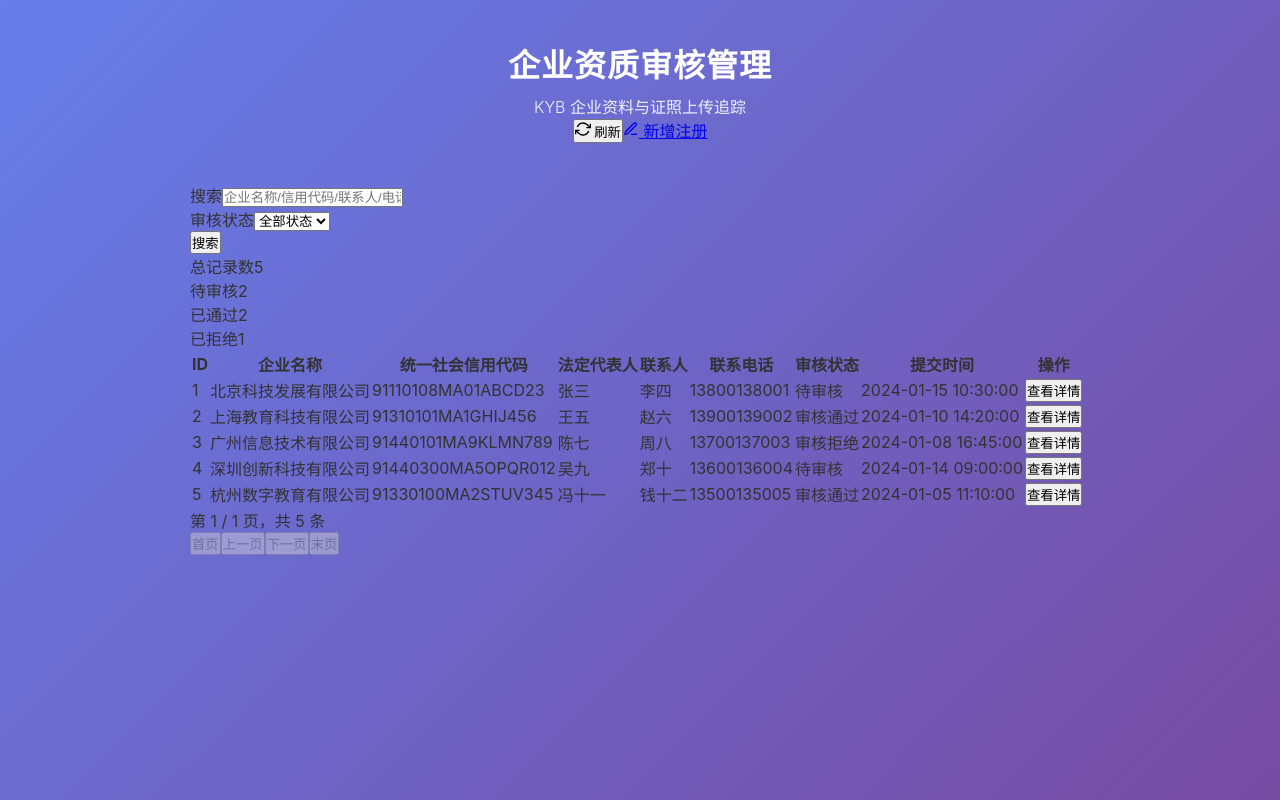
After one commit to zhijie435/kuajing-020-supplier-register-kyb, a PHP site: page /list.html in a window 1280 px wide. The commit adds this page. Run offline with PHP 8.4, Linux system fonts and the light colour scheme.

Commit message:
.480911634477292:523002b5291fca20a71ff68de4e0661e_6a386e80149fa750a68375df.6a386e89149fa750a68375e4.6a386e8991b8ae311f221b59:Trae CN.T(2026/6/22 07:06:49)

```diff
--- /dev/null
+++ b/frontend/list.html
@@ -0,0 +1,144 @@
+<!DOCTYPE html>
+<html lang="zh-CN">
+<head>
+    <meta charset="UTF-8">
+    <meta name="viewport" content="width=device-width, initial-scale=1.0">
+    <title>企业资质审核列表 - 在线课程教务系统</title>
+    <link rel="stylesheet" href="css/style.css">
+    <script src="https://unpkg.com/vue@3/dist/vue.global.js"></script>
+</head>
+<body>
+    <div id="app">
+        <div class="container">
+            <div class="header">
+                <div class="header-row">
+                    <div>
+                        <h1>企业资质审核管理</h1>
+                        <p class="subtitle">KYB 企业资料与证照上传追踪</p>
+                    </div>
+                    <div class="header-actions">
+                        <button class="btn-refresh" @click="refreshList" :disabled="loading">
+                            <svg width="16" height="16" viewBox="0 0 24 24" fill="none" stroke="currentColor" stroke-width="2" :class="{ 'spin': loading }">
+                                <polyline points="23 4 23 10 17 10"></polyline>
+                                <polyline points="1 20 1 14 7 14"></polyline>
+                                <path d="M3.51 9a9 9 0 0 1 14.85-3.36L23 10M1 14l4.64 4.36A9 9 0 0 0 20.49 15"></path>
+                            </svg>
+                            刷新
+                        </button>
+                        <a href="index.html" class="btn-nav">
+                            <svg width="16" height="16" viewBox="0 0 24 24" fill="none" stroke="currentColor" stroke-width="2">
+                                <path d="M12 20h9"></path>
+                                <path d="M16.5 3.5a2.121 2.121 0 0 1 3 3L7 19l-4 1 1-4L16.5 3.5z"></path>
+                            </svg>
+                            新增注册
+                        </a>
+                    </div>
+                </div>
+            </div>
+
+            <div class="filter-bar">
+                <div class="filter-item">
+                    <label>搜索</label>
+                    <input type="text" v-model="keyword" placeholder="企业名称/信用代码/联系人/电话" @keyup.enter="searchList">
+                </div>
+                <div class="filter-item">
+                    <label>审核状态</label>
+                    <select v-model="statusFilter" @change="searchList">
+                        <option value="">全部状态</option>
+                        <option value="0">待审核</option>
+                        <option value="1">审核通过</option>
+                        <option value="2">审核拒绝</option>
+                    </select>
+                </div>
+                <div class="filter-item">
+                    <button class="btn-search" @click="searchList">搜索</button>
+                </div>
+            </div>
+
+            <div class="stats-bar">
+                <div class="stat-item">
+                    <span class="stat-label">总记录数</span>
+                    <span class="stat-value">{{ pagination.total }}</span>
+                </div>
+                <div class="stat-item pending">
+                    <span class="stat-label">待审核</span>
+                    <span class="stat-value">{{ stats.pending }}</span>
+                </div>
+                <div class="stat-item approved">
+                    <span class="stat-label">已通过</span>
+                    <span class="stat-value">{{ stats.approved }}</span>
+                </div>
+                <div class="stat-item rejected">
+                    <span class="stat-label">已拒绝</span>
+                    <span class="stat-value">{{ stats.rejected }}</span>
+                </div>
+            </div>
+
+            <div v-if="loading" class="loading-state">
+                <div class="loading-spinner"></div>
+                <p>加载中...</p>
+            </div>
+
+            <div v-else-if="list.length === 0" class="empty-state">
+                <svg width="64" height="64" viewBox="0 0 24 24" fill="none" stroke="currentColor" stroke-width="1.5">
+                    <path d="M14 2H6a2 2 0 0 0-2 2v16a2 2 0 0 0 2 2h12a2 2 0 0 0 2-2V8z"></path>
+                    <polyline points="14 2 14 8 20 8"></polyline>
+                    <line x1="9" y1="15" x2="15" y2="15"></line>
+                </svg>
+                <p>暂无数据</p>
+            </div>
+
+            <div v-else class="list-container">
+                <table class="data-table">
+                    <thead>
+                        <tr>
+                            <th>ID</th>
+                            <th>企业名称</th>
+                            <th>统一社会信用代码</th>
+                            <th>法定代表人</th>
+                            <th>联系人</th>
+                            <th>联系电话</th>
+                            <th>审核状态</th>
+                            <th>提交时间</th>
+                            <th>操作</th>
+                        </tr>
+                    </thead>
+                    <tbody>
+                        <tr v-for="item in list" :key="item.id" class="table-row">
+                            <td>{{ item.id }}</td>
+                            <td class="company-name">{{ item.company_name }}</td>
+                            <td class="mono">{{ item.unified_social_credit_code }}</td>
+                            <td>{{ item.legal_person }}</td>
+                            <td>{{ item.contact_name }}</td>
+                            <td class="mono">{{ item.contact_phone }}</td>
+                            <td>
+                                <span :class="['status-badge', 'status-' + item.status]">
+                                    {{ item.status_text }}
+                                </span>
+                            </td>
+                            <td class="time">{{ formatTime(item.created_at) }}</td>
+                            <td>
+                                <button class="btn-view" @click="viewDetail(item.id)">查看详情</button>
+                            </td>
+                        </tr>
+                    </tbody>
+                </table>
+
+                <div class="pagination">
+                    <span class="page-info">
+                        第 {{ pagination.page }} / {{ pagination.total_pages }} 页，共 {{ pagination.total }} 条
+                    </span>
+                    <div class="page-buttons">
+                        <button class="btn-page" @click="changePage(1)" :disabled="pagination.page <= 1 || loading">首页</button>
+                        <button class="btn-page" @click="changePage(pagination.page - 1)" :disabled="pagination.page <= 1 || loading">上一页</button>
+                        <button class="btn-page" @click="changePage(pagination.page + 1)" :disabled="pagination.page >= pagination.total_pages || loading">下一页</button>
+                        <button class="btn-page" @click="changePage(pagination.total_pages)" :disabled="pagination.page >= pagination.total_pages || loading">末页</button>
+                    </div>
+                </div>
+            </div>
+        </div>
+    </div>
+
+    <script src="js/list.js"></script>
+</body>
+</html>
```
Also changed, not shown: backend/api/detail.php (added, +44 -0 lines), backend/api/list.php (added, +68 -0 lines), frontend/css/style.css (+32 -0 lines), frontend/index.html (+12 -0 lines), frontend/js/app.js (+41 -10 lines), frontend/js/list.js (added, +175 -0 lines).
